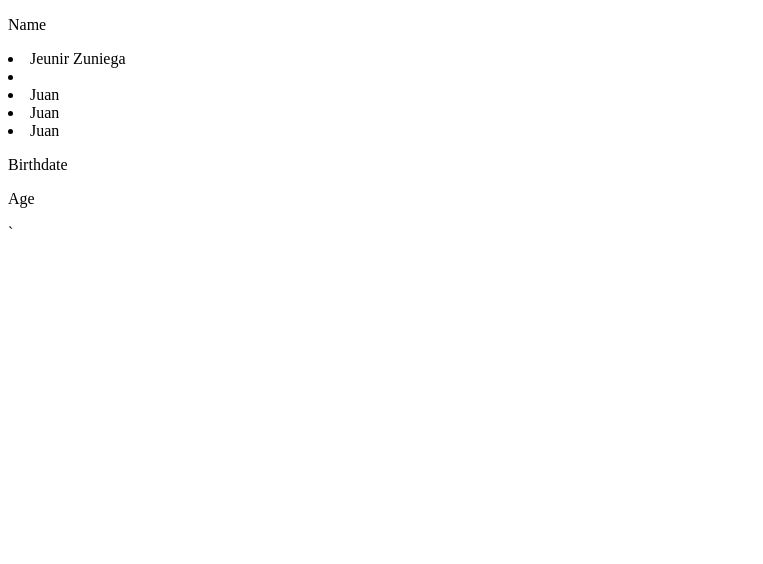
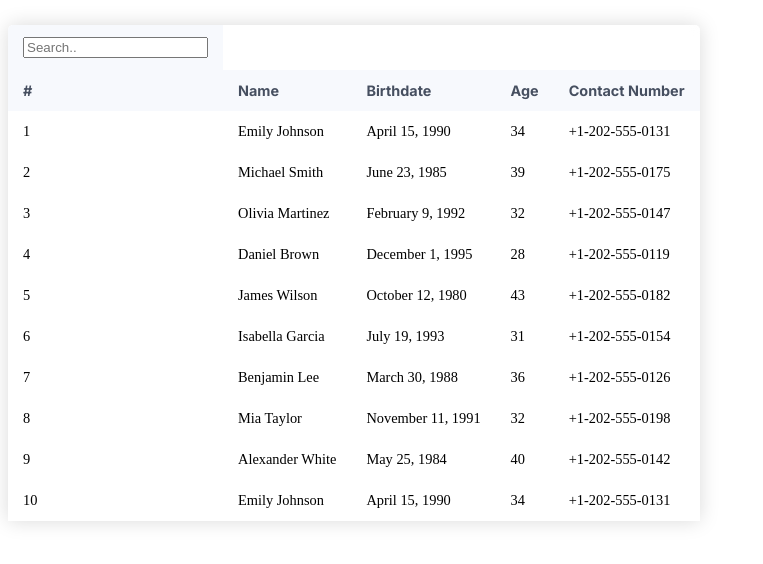
Before and after one commit to jeunir23/Table-search2, a plain HTML site: page index.html in a window 1280 px wide. Shown: the whole page, without its empty margins (0-763 px from the left). Drawn offline with Linux system fonts and the light colour scheme.

Commit message:
search bar aligned

```diff
--- a/index.html
+++ b/index.html
@@ -4,18 +4,99 @@
     <meta charset="UTF-8" />
     <meta name="viewport" content="width=device-width, initial-scale=1.0" />
     <title>Table search</title>
+    <link rel="stylesheet" href="style.css" />
+    <style>
+      @import url("https://fonts.googleapis.com/css2?family=Inter:ital,opsz,wght@0,14..32,100..900;1,14..32,100..900&display=swap");
+    </style>
   </head>
   <body>
-    <div>
-      <p class="name">Name</p>
-      <li>Jeunir Zuniega</li>
-      <li></li>
-      <li>Juan</li>
-      <li>Juan</li>
-      <li>Juan</li>
-      <p>Birthdate</p>
-      <p>Age</p>
-    </div>
+    <table class="content-table">
+      <div class="topnav">
+        <thead>
+          <th>
+            <input type="text" placeholder="Search.." />
+          </th>
+          <tr>
+            <th>#</th>
+            <th>Name</th>
+            <th>Birthdate</th>
+            <th>Age</th>
+            <th>Contact Number</th>
+          </tr>
+        </thead>
+      </div>
+      <tbody>
+        <tr>
+          <td>1</td>
+          <td>Emily Johnson</td>
+          <td>April 15, 1990</td>
+          <td>34</td>
+          <td>+1-202-555-0131</td>
+        </tr>
+        <tr>
+          <td>2</td>
+          <td>Michael Smith</td>
+          <td>June 23, 1985</td>
+          <td>39</td>
+          <td>+1-202-555-0175</td>
+        </tr>
+        <tr>
+          <td>3</td>
+          <td>Olivia Martinez</td>
+          <td>February 9, 1992</td>
+          <td>32</td>
+          <td>+1-202-555-0147</td>
+        </tr>
+        <tr>
+          <td>4</td>
+          <td>Daniel Brown</td>
+          <td>December 1, 1995</td>
+          <td>28</td>
+          <td>+1-202-555-0119</td>
+        </tr>
+        <tr>
+          <td>5</td>
+          <td>James Wilson</td>
+          <td>October 12, 1980</td>
+          <td>43</td>
+          <td>+1-202-555-0182</td>
+        </tr>
+        <tr>
+          <td>6</td>
+          <td>Isabella Garcia</td>
+          <td>July 19, 1993</td>
+          <td>31</td>
+          <td>+1-202-555-0154</td>
+        </tr>
+        <tr>
+          <td>7</td>
+          <td>Benjamin Lee</td>
+          <td>March 30, 1988</td>
+          <td>36</td>
+          <td>+1-202-555-0126</td>
+        </tr>
+        <tr>
+          <td>8</td>
+          <td>Mia Taylor</td>
+          <td>November 11, 1991</td>
+          <td>32</td>
+          <td>+1-202-555-0198</td>
+        </tr>
+        <tr>
+          <td>9</td>
+          <td>Alexander White</td>
+          <td>May 25, 1984</td>
+          <td>40</td>
+          <td>+1-202-555-0142</td>
+        </tr>
+        <tr>
+          <td>10</td>
+          <td>Emily Johnson</td>
+          <td>April 15, 1990</td>
+          <td>34</td>
+          <td>+1-202-555-0131</td>
+        </tr>
+      </tbody>
+    </table>
   </body>
 </html>
-`
--- a/style.css
+++ b/style.css
@@ -0,0 +1,31 @@
+.content-table {
+  border-collapse: collapse;
+  margin: 25px 0;
+  font-size: 0.9em;
+  min-width: 400px;
+  border-radius: 5px 5px 0 0;
+  overflow: hidden;
+  box-shadow: 0 0 20px rgba(0, 0, 0, 0.15);
+}
+
+th {
+  color: var(--Gray-700, #464f60);
+  font-family: "Inter", sans-serif;
+}
+
+.topnav {
+  background-color: rgba(244, 247, 252, 0.75);
+}
+
+.content-table thead tr {
+  background-color: rgba(244, 247, 252, 0.75);
+  backdrop-filter: blur(4px);
+  color: #ffffff;
+  text-align: left;
+  font-weight: bold;
+}
+
+.content-table th,
+.content-table td {
+  padding: 12px 15px;
+}
```
